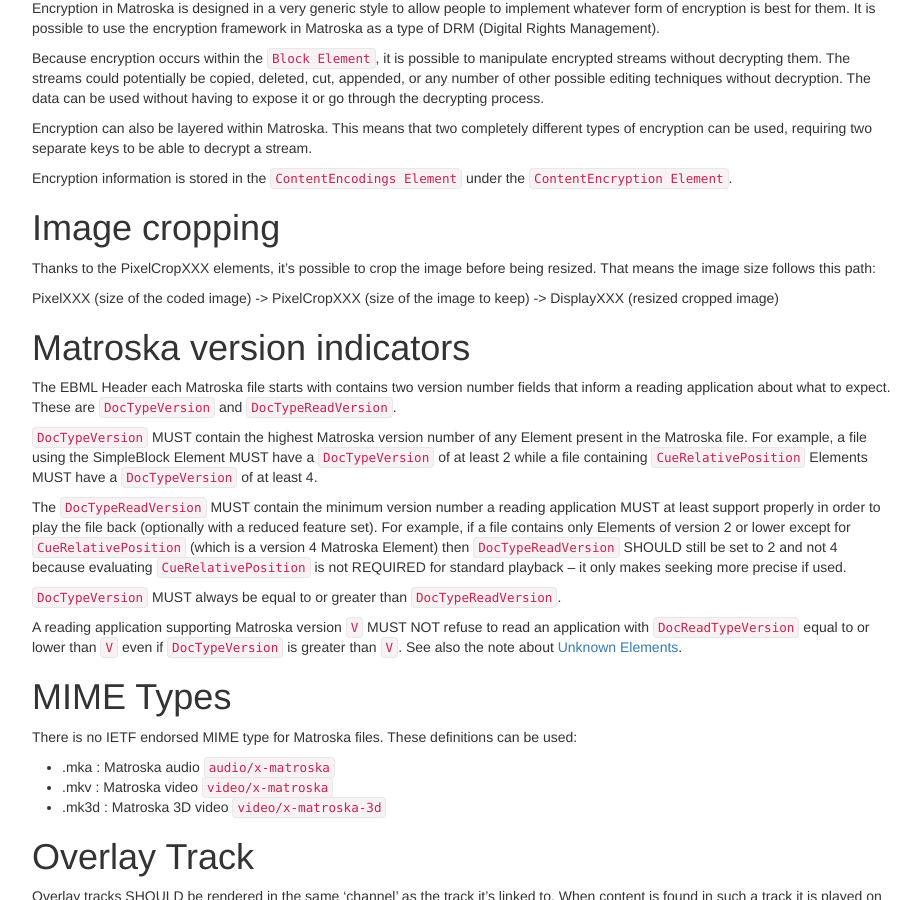
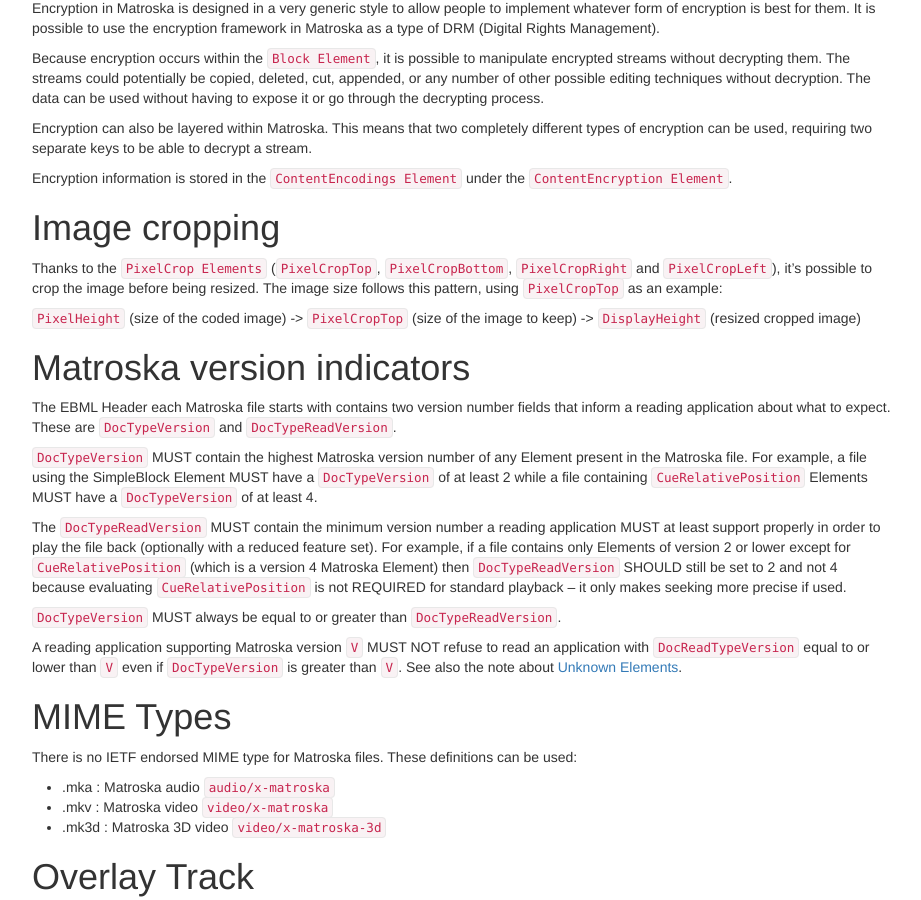
Before and after one commit to ietf-wg-cellar/matroska-specification, a Jekyll site: the page built from notes.md, in a window 1280 px wide and 900 px high, scrolled down 1102 px. Shown: the whole window, without its empty margins (273-1194 px from the left). Built offline with Jekyll 4.4.1, drawn with Linux system fonts in a browser that asks for light colours; our own code applies the rules of GitHub Pages for plain Markdown files.

Commit message:
rephrase image cropping section

```diff
--- a/notes.md
+++ b/notes.md
@@ -49,9 +49,9 @@
 
 # Image cropping
 
-Thanks to the PixelCropXXX elements, it's possible to crop the image before being resized. That means the image size follows this path:
+Thanks to the `PixelCrop Elements` (`PixelCropTop`, `PixelCropBottom`, `PixelCropRight` and `PixelCropLeft`), it's possible to crop the image before being resized. The image size follows this pattern, using `PixelCropTop` as an example:
 
-PixelXXX (size of the coded image) -> PixelCropXXX (size of the image to keep) -> DisplayXXX (resized cropped image)
+`PixelHeight` (size of the coded image) -> `PixelCropTop` (size of the image to keep) -> `DisplayHeight` (resized cropped image)
 
 # Matroska version indicators
 
```
